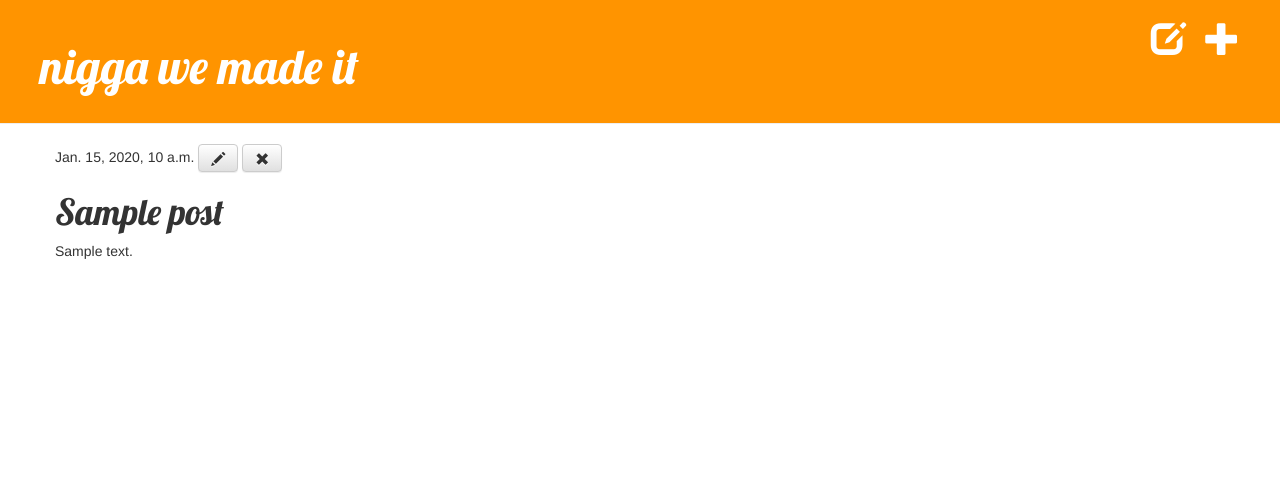
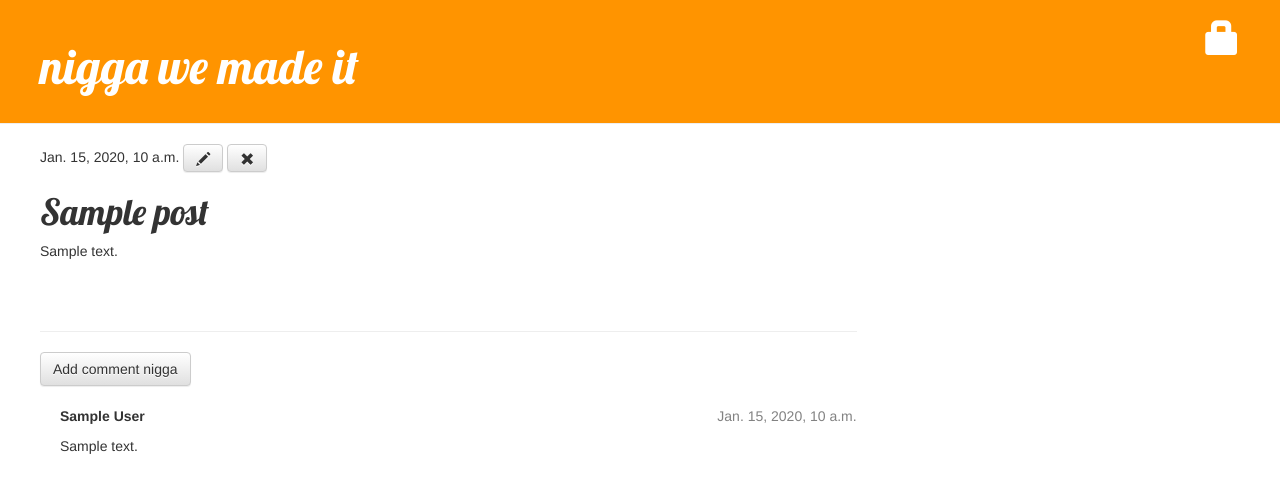
Before and after one commit to jarebear1991/my-first-blog, a Django app: page /post/1/ in a window 1280 px wide. Shown: the top 493 px of the page. Run offline with Django 3.2, Linux system fonts and the light colour scheme; tables that the repository leaves empty hold one stand-in row (values such as "Sample post"); some libraries are stand-ins or nearby versions.

Commit message:
added comment model

```diff
--- a/blog/admin.py
+++ b/blog/admin.py
@@ -1,4 +1,5 @@
 from django.contrib import admin
-from .models import Post
+from .models import Post, Comment
 
 admin.site.register(Post)
+admin.site.register(Comment)
--- a/blog/models.py
+++ b/blog/models.py
@@ -17,3 +17,21 @@ class Post(models.Model):
 
     def __str__(self):
         return self.title
+
+    def approved_comments(self):
+        return self.comments.filter(approved=True)
+
+
+class Comment(models.Model):
+    post = models.ForeignKey('blog.Post', related_name='comments')
+    author = models.CharField(max_length=200)
+    text = models.TextField()
+    created_date = models.DateTimeField(default=timezone.now)
+    approved = models.BooleanField(default=False)
+
+    def approve(self):
+        self.approved = True
+        self.save()
+
+    def __str__(self):
+        return self.text
--- a/blog/static/css/blog.css
+++ b/blog/static/css/blog.css
@@ -45,3 +45,7 @@ h1, h2, h3, h4 {
 .post h1 a, .post h1 a:visited {
     color: #000000;
 }
+
+.comment {
+    margin: 20px 0px 20px 20px;
+}
--- a/blog/templates/blog/base.html
+++ b/blog/templates/blog/base.html
@@ -9,15 +9,20 @@
     </head>
     <body>
         <div class="page-header">
-            <a href="{% url "post_new" %}" class="top-menu"><span class="glyphicon glyphicon-plus"></span></a>
+            {% if user.is_authenticated %}
+            <a href="{% url 'post_new' %}" class="top-menu"><span class="glyphicon glyphicon-plus"></span></a>
             <a href="{% url 'post_draft_list' %}" class="top-menu"><span class="glyphicon glyphicon-edit"></span></a>
-            <h1><a href="/">nigga we made it</a></h1>
+            <p class="top-menu">whats up {{ user.username }}<small>(<a href="{% url 'django.contrib.auth.views.logout' %}">log the fuck out</a>)</small></p>
+            {% else %}
+            <a href="{% url 'django.contrib.auth.views.login' %}" class="top-menu"><span class="glyphicon glyphicon-lock"></span></a>
+            {% endif %}
+            <h1><a href="{% url 'blog.views.post_list' %}">nigga we made it</a></h1>
         </div>
-        <div class="content container">
+        <div class="content">
             <div class="row">
                 <div class="col-md-8">
-                    {% block content %}
-                    {% endblock %}
+                {% block content %}
+                {% endblock %}
                 </div>
             </div>
         </div>
--- a/blog/templates/blog/post_detail.html
+++ b/blog/templates/blog/post_detail.html
@@ -12,4 +12,24 @@
         <h1>{{ post.title }}</h1>
         <p>{{ post.text|linebreaks }}</p>
     </div>
+
+    <hr>
+    <a class="btn btn-default" href="{% url 'add_comment_to_post' pk=post.pk %}">Add comment nigga</a>
+{% for comment in post.comments.all %}
+    {% if user.is_authenticated or comment.approved %}
+    <div class="comment">
+        <div class="date">
+            {{ comment.created_date }}
+            {% if not comment.approved %}
+                <a class="btn btn-default" href="{% url 'comment_remove' pk=comment.pk %}"><span class="glyphicon glyphicon-remove"></span></a>
+                <a class="btn btn-default" href="{% url 'comment_approve' pk=comment.pk %}"><span class="glyphicon glyphicon-ok"></span></a>
+            {% endif %}
+        </div>
+        <strong>{{ comment.author }}</strong>
+        <p>{{ comment.text|linebreaks }}</p>
+    </div>
+    {% endif %}
+{% empty %}
+    <p>No comments here yet :(</p>
+{% endfor %}
 {% endblock %}
--- a/blog/templates/blog/post_list.html
+++ b/blog/templates/blog/post_list.html
@@ -1,4 +1,4 @@
-{% extends "blog/base.html" %}
+{% extends 'blog/base.html' %}
 
 {% block content %}
     {% for post in posts %}
@@ -6,8 +6,9 @@
             <div class="date">
                 {{ post.published_date }}
             </div>
-            <h1><a href="{% url "post_detail" pk=post.pk %}">{{ post.title }}</a></h1>
+            <h1><a href="{% url 'blog.views.post_detail' pk=post.pk %}">{{ post.title }}</a></h1>
             <p>{{ post.text|linebreaks }}</p>
+            <a href="{% url 'blog.views.post_detail' pk=post.pk %}">Comments: {{ post.approved_comments.count }}</a>
         </div>
     {% endfor %}
 {% endblock content %}
--- a/blog/urls.py
+++ b/blog/urls.py
@@ -9,4 +9,7 @@ urlpatterns = [
     url(r'^drafts/$', views.post_draft_list, name='post_draft_list'),
     url(r'^post/(?P<pk>[0-9]+)/publish/$', views.post_publish, name='post_publish'),
     url(r'^post/(?P<pk>[0-9]+)/remove/$', views.post_remove, name='post_remove'),
+    url(r'^post/(?P<pk>[0-9]+)/comment/$', views.add_comment_to_post, name='add_comment_to_post'),
+    url(r'^comment/(?P<pk>[0-9]+)/approve/$', views.comment_approve, name='comment_approve'),
+	url(r'^comment/(?P<pk>[0-9]+)/remove/$', views.comment_remove, name='comment_remove'),
 ]
--- a/blog/views.py
+++ b/blog/views.py
@@ -2,8 +2,9 @@ from django.shortcuts import render
 from django.utils import timezone
 from .models import Post
 from django.shortcuts import render, get_object_or_404
-from .forms import PostForm
+from .forms import PostForm, CommentForm
 from django.shortcuts import redirect
+from django.contrib.auth.decorators import login_required
 
 
 def post_list(request):
@@ -13,7 +14,7 @@ def post_list(request):
 def post_detail(request, pk):
     post = get_object_or_404(Post, pk=pk)
     return render(request, 'blog/post_detail.html', {'post': post})
-
+@login_required
 def post_new(request):
     if request.method == "POST":
         form = PostForm(request.POST)
@@ -27,7 +28,7 @@ def post_new(request):
         form = PostForm()
     return render(request, 'blog/post_edit.html', {'form': form})
 
-
+@login_required
 def post_edit(request, pk):
     post = get_object_or_404(Post, pk=pk)
     if request.method == "POST":
@@ -41,17 +42,43 @@ def post_edit(request, pk):
     else:
         form = PostForm(instance=post)
     return render(request, 'blog/post_edit.html', {'form': form})
-
+@login_required
 def post_draft_list(request):
     posts = Post.objects.filter(published_date__isnull=True).order_by('created_date')
     return render(request, 'blog/post_draft_list.html', {'posts': posts})
-
+@login_required
 def post_publish(request, pk):
     post = get_object_or_404(Post, pk=pk)
     post.publish()
     return redirect('blog.views.post_detail', pk=pk)
-
+@login_required
 def post_remove(request, pk):
     post = get_object_or_404(Post, pk=pk)
     post.delete()
     return redirect('blog.views.post_list')
+
+def add_comment_to_post(request, pk):
+    post = get_object_or_404(Post, pk=pk)
+    if request.method == "POST":
+        form = CommentForm(request.POST)
+        if form.is_valid():
+            comment = form.save(commit=False)
+            comment.post = post
+            comment.save()
+            return redirect('blog.views.post_detail', pk=post.pk)
+    else:
+        form = CommentForm()
+    return render(request, 'blog/add_comment_to_post.html', {'form': form})
+
+@login_required
+def comment_approve(request, pk):
+    comment = get_object_or_404(Comment, pk=pk)
+    comment.approve()
+    return redirect('blog.views.post_detail', pk=comment.post.pk)
+
+@login_required
+def comment_remove(request, pk):
+    comment = get_object_or_404(Comment, pk=pk)
+    post_pk = comment.post.pk
+    comment.delete()
+    return redirect('blog.views.post_detail', pk=post_pk)
--- a/mysite/settings.py
+++ b/mysite/settings.py
@@ -102,3 +102,5 @@ USE_TZ = True
 
 STATIC_URL = '/static/'
 STATIC_ROOT = os.path.join(BASE_DIR, 'static')
+
+LOGIN_REDIRECT_URL = '/'
--- a/mysite/urls.py
+++ b/mysite/urls.py
@@ -1,11 +1,11 @@
-from django.conf.urls import include, url
+from django.conf.urls import patterns, include, url
+
 from django.contrib import admin
+admin.autodiscover()
 
-urlpatterns = [
-    # Examples:
-    # url(r'^$', 'mysite.views.home', name='home'),
-    # url(r'^blog/', include('blog.urls')),
-
+urlpatterns = patterns('',
     url(r'^admin/', include(admin.site.urls)),
-    url(r'', include('blog.urls'))
-]
+    url(r'^accounts/login/$', 'django.contrib.auth.views.login'),
+    url(r'^accounts/logout/$', 'django.contrib.auth.views.logout', {'next_page': '/'}),
+    url(r'', include('blog.urls')),
+)
```
Also changed, not shown: blog/forms.py (+7 -1 lines), blog/templates/blog/add_comment_to_post.html (added, +9 -0 lines), blog/templates/registration/login.html (added, +26 -0 lines), blog/migrations/0002_comment.py (added).
